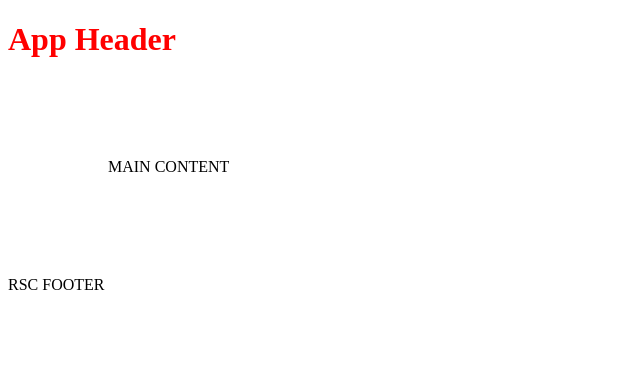
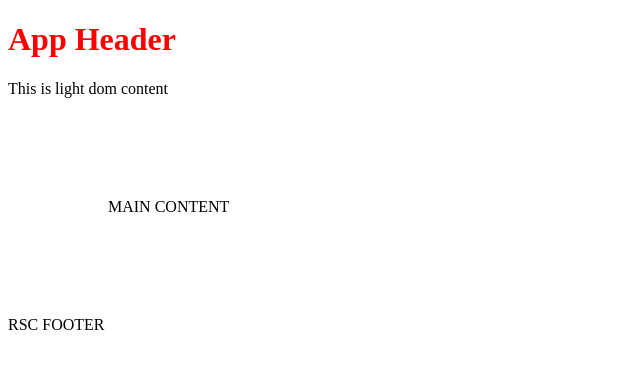
Before and after one commit to arackaf/chrome-rsc-poc, a Next.js app: page / in a window 1280 px wide. Shown: the top 368 px of the page, without its empty margins (0-640 px from the left). Built offline with nearby package versions, Linux system fonts and the light colour scheme.

Commit message:
test DSD

```diff
--- a/src/app/layout.tsx
+++ b/src/app/layout.tsx
@@ -21,6 +21,15 @@ export default async function RootLayout({ children }: { children: React.ReactNo
       <body>
         <header dangerouslySetInnerHTML={{ __html: headerContent }}></header>
 
+        <div>
+          <template shadowroot="open">
+            <h1>Shadow DOM content</h1>
+            <slot></slot>
+            <h1>More Shadow DOM content</h1>
+          </template>
+          <span>This is light dom content</span>
+        </div>
+
         {children}
 
         <footer>RSC FOOTER</footer>
```
Also changed, not shown: src/pages/old.tsx (+11 -0 lines).
